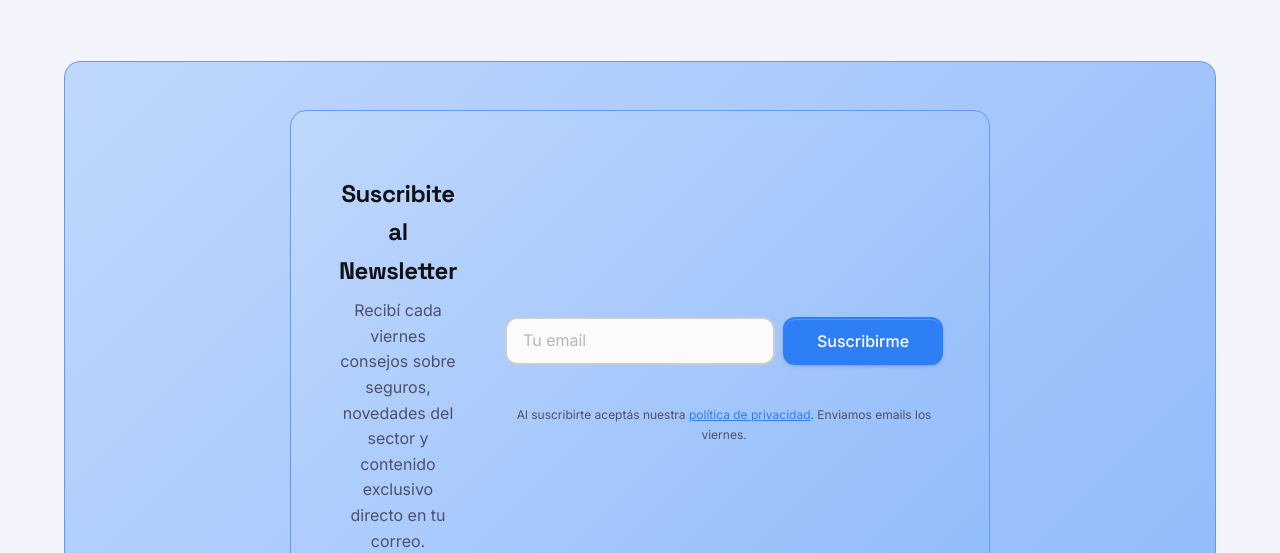
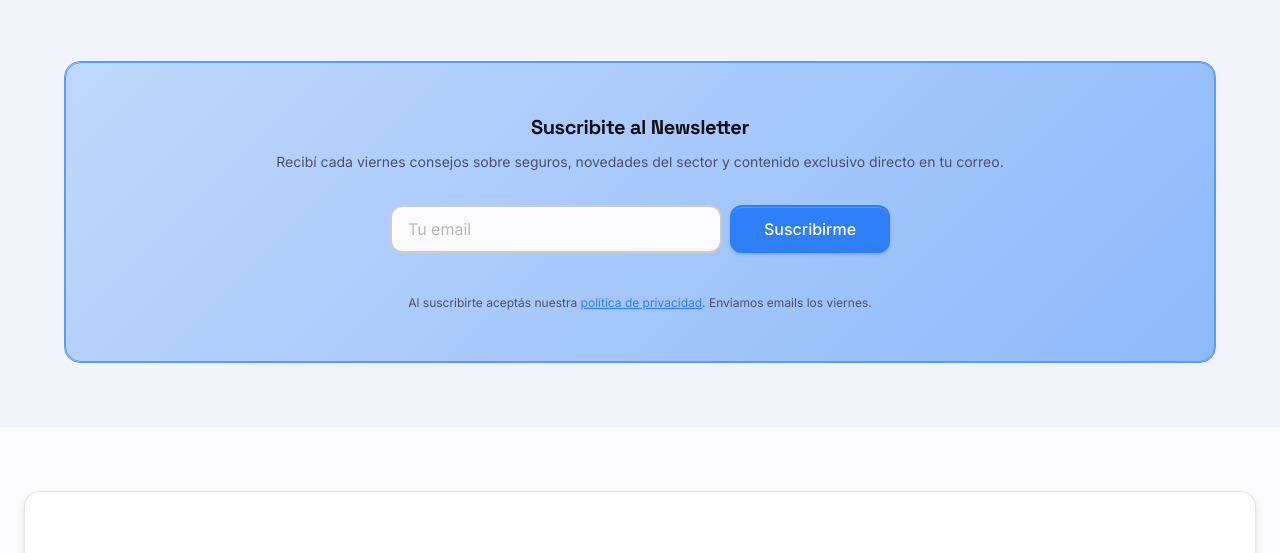
Before and after one commit to JuaniV2002/onseguros, a website: page blog/index.html in a window 1280 px wide. Shown: the part 1039-1592 px from the top of the page. Drawn offline with Linux system fonts and the light colour scheme; no server answers.

Commit message:
fix other newsletter sections

```diff
--- a/assets/css/style.css
+++ b/assets/css/style.css
@@ -2127,6 +2127,54 @@ ol {
     border-color: var(--border-medium);
 }
 
+/* Compact newsletter variant for blog pages */
+.newsletter--compact {
+    padding: 0;
+}
+
+.newsletter.newsletter--compact {
+    padding: 0;
+}
+
+.newsletter--compact .newsletter__container {
+    flex-direction: column;
+    align-items: stretch;
+    text-align: center;
+    padding: var(--space-2xl) var(--space-xl);
+    gap: var(--space-xl);
+    min-height: auto;
+    max-width: 100%;
+    margin: 0;
+}
+
+.newsletter--compact .newsletter__content {
+    text-align: center;
+    margin-bottom: 0;
+}
+
+.newsletter--compact .newsletter__title {
+    font-size: var(--font-size-2xl);
+}
+
+.newsletter--compact .newsletter__description {
+    font-size: var(--font-size-sm);
+}
+
+.newsletter--compact .newsletter__form {
+    max-width: 100%;
+}
+
+@media (min-width: 640px) {
+    .newsletter--compact .newsletter__container {
+        padding: var(--space-3xl) var(--space-2xl);
+    }
+
+    .newsletter--compact .newsletter__form {
+        max-width: 500px;
+        margin: 0 auto;
+    }
+}
+
 /* ==========================================================================
    Animations & Loading States
    ========================================================================== */
--- a/assets/js/script.js
+++ b/assets/js/script.js
@@ -637,6 +637,11 @@ class FormValidator {
             // Announce to screen readers
             this.successMessage.setAttribute('role', 'alert');
             this.successMessage.setAttribute('aria-live', 'polite');
+
+            // Auto-hide after 3 seconds
+            setTimeout(() => {
+                this.hideSuccessMessage();
+            }, 3000);
         }
     }
 
--- a/blog/index.html
+++ b/blog/index.html
@@ -233,7 +233,7 @@
                 </div>
 
                 <!-- Newsletter Section -->
-                <section id="newsletter" class="newsletter" aria-labelledby="newsletter-heading">
+                <section id="newsletter" class="newsletter newsletter--compact" aria-labelledby="newsletter-heading">
                     <div class="newsletter__container">
                         <div class="newsletter__content">
                             <h2 id="newsletter-heading" class="newsletter__title">
```
Also changed, not shown: blog/post.html (+1 -1 lines).
